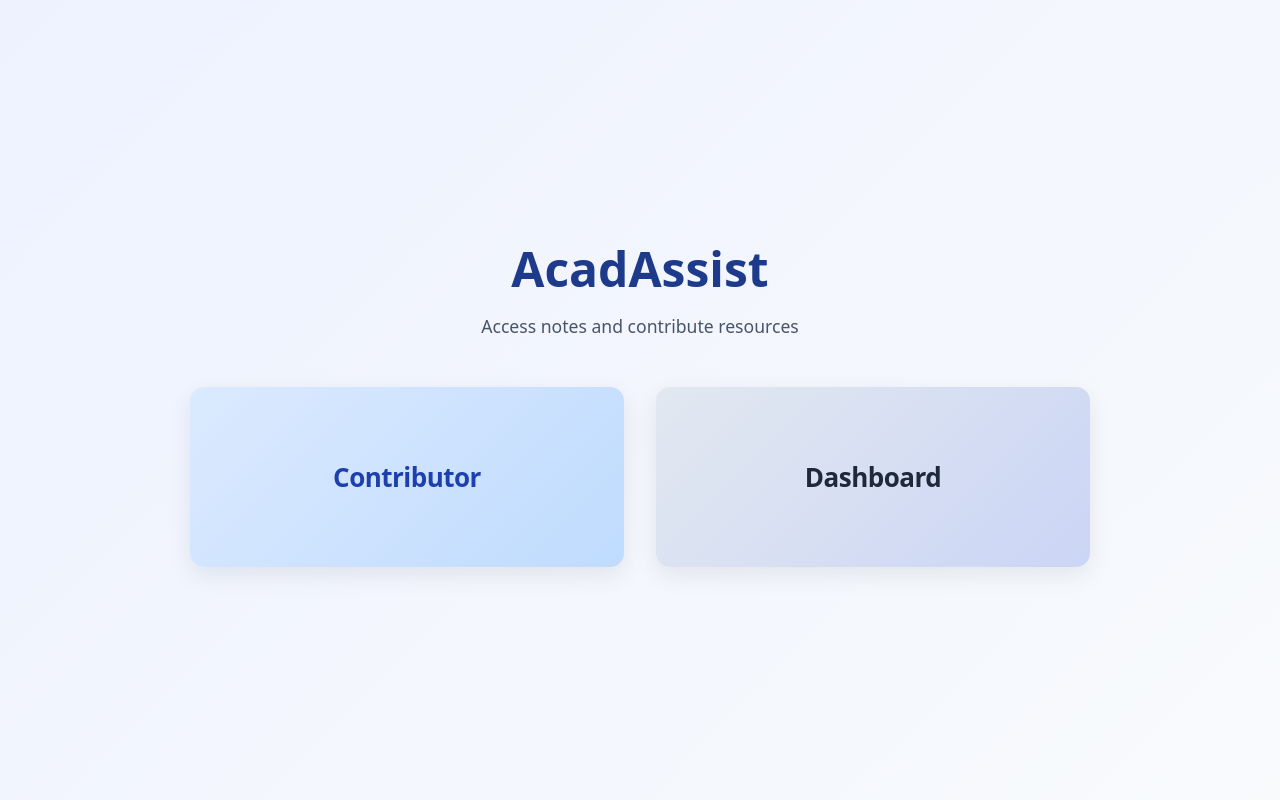
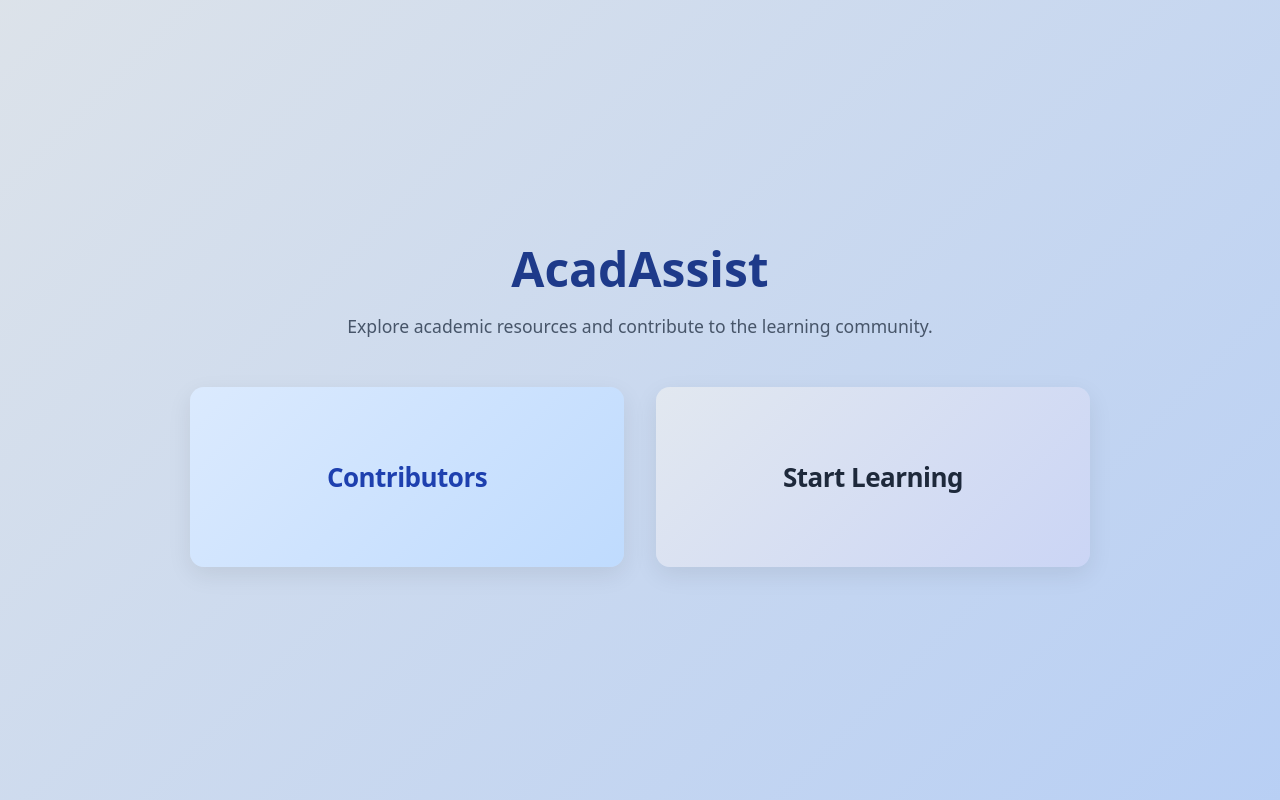
Before and after one commit to GouravGupta19/AcadAssist, a Next.js app: page / in a window 1280 px wide. Built offline with nearby package versions, Linux system fonts and the light colour scheme.

Commit message:
just small ui changes in the home page

```diff
--- a/src/app/page.js
+++ b/src/app/page.js
@@ -6,16 +6,16 @@ export default function Home() {
     <main className="main-container">
       <header className="header">
         <h1 className="title">AcadAssist</h1>
-        <p className="subtitle">Access notes and contribute resources</p>
+        <p className="subtitle">Explore academic resources and contribute to the learning community.</p>
       </header>
 
       <div className="grid-container">
         <Link href="/contri" className="link-card contributor-card">
-          <span className="link-text">Contributor</span>
+          <span className="link-text">Contributors</span>
         </Link>
 
         <Link href="/dashboard" className="link-card dashboard-card">
-          <span className="link-text">Dashboard</span>
+          <span className="link-text">Start Learning</span>
         </Link>
       </div>
     </main>
--- a/src/app/style.css
+++ b/src/app/style.css
@@ -1,7 +1,7 @@
 /* Page Background */
 .main-container {
   min-height: 100vh;
-  background: linear-gradient(135deg, #eef2ff, #f8fafc);
+  background: linear-gradient(135deg, hsl(212, 24%, 89%), hsl(217, 74%, 84%));
   display: flex;
   flex-direction: column;
   align-items: center;
@@ -53,7 +53,7 @@
   font-size: 26px;
   font-weight: 700;
   transition: all 0.25s ease;
-  box-shadow: 0 8px 24px rgba(0,0,0,0.08);
+  box-shadow: 0 8px 24px rgba(0, 0, 0, 0.08);
 }
 
 /* Contributor Card */
@@ -64,7 +64,7 @@
 
 .contributor-card:hover {
   transform: translateY(-8px) scale(1.03);
-  box-shadow: 0 16px 40px rgba(30,64,175,0.25);
+  box-shadow: 0 16px 40px rgba(30, 64, 175, 0.25);
 }
 
 /* Dashboard Card */
@@ -75,7 +75,7 @@
 
 .dashboard-card:hover {
   transform: translateY(-8px) scale(1.03);
-  box-shadow: 0 16px 40px rgba(0,0,0,0.18);
+  box-shadow: 0 16px 40px rgba(0, 0, 0, 0.18);
 }
 
 /* Text */
```
